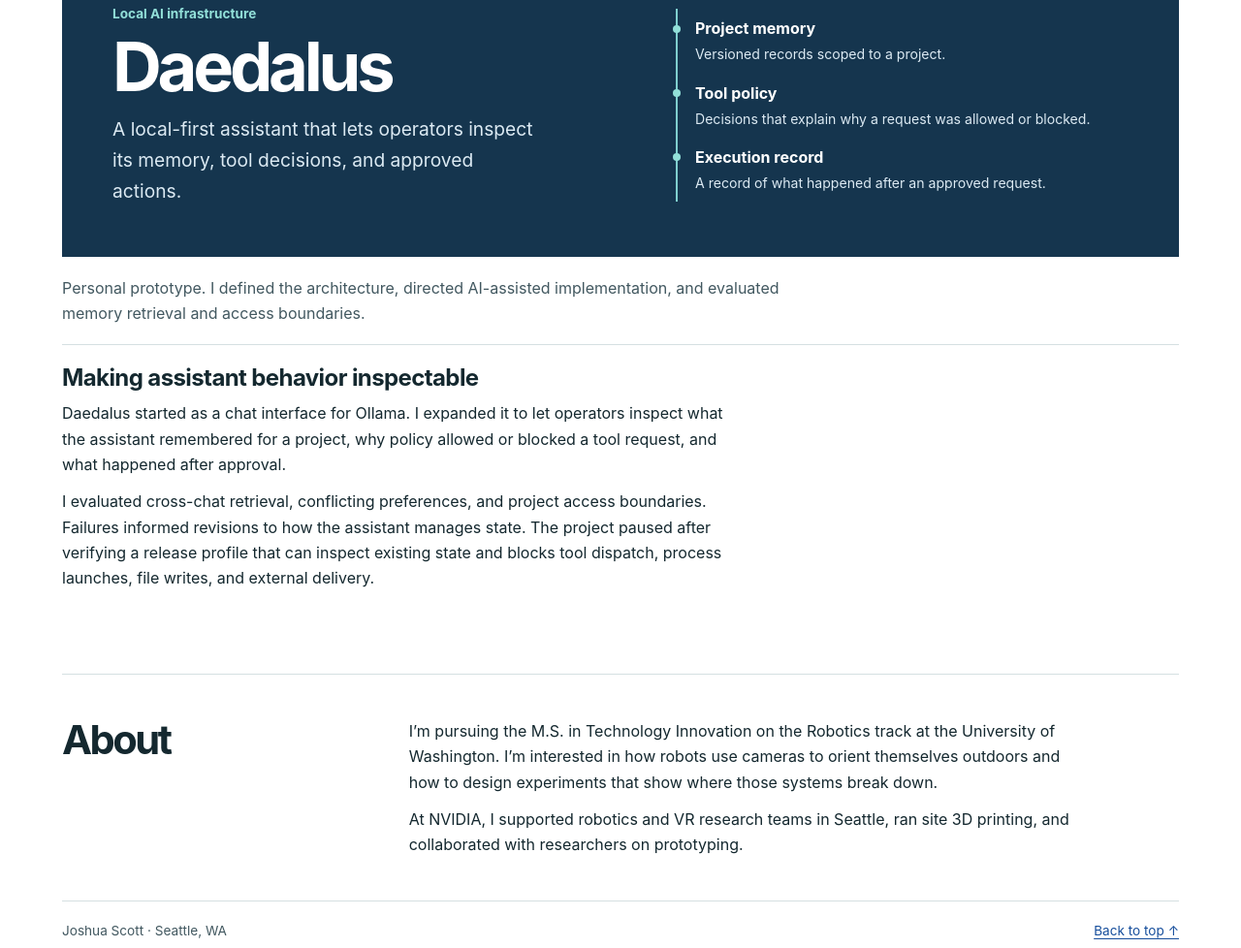
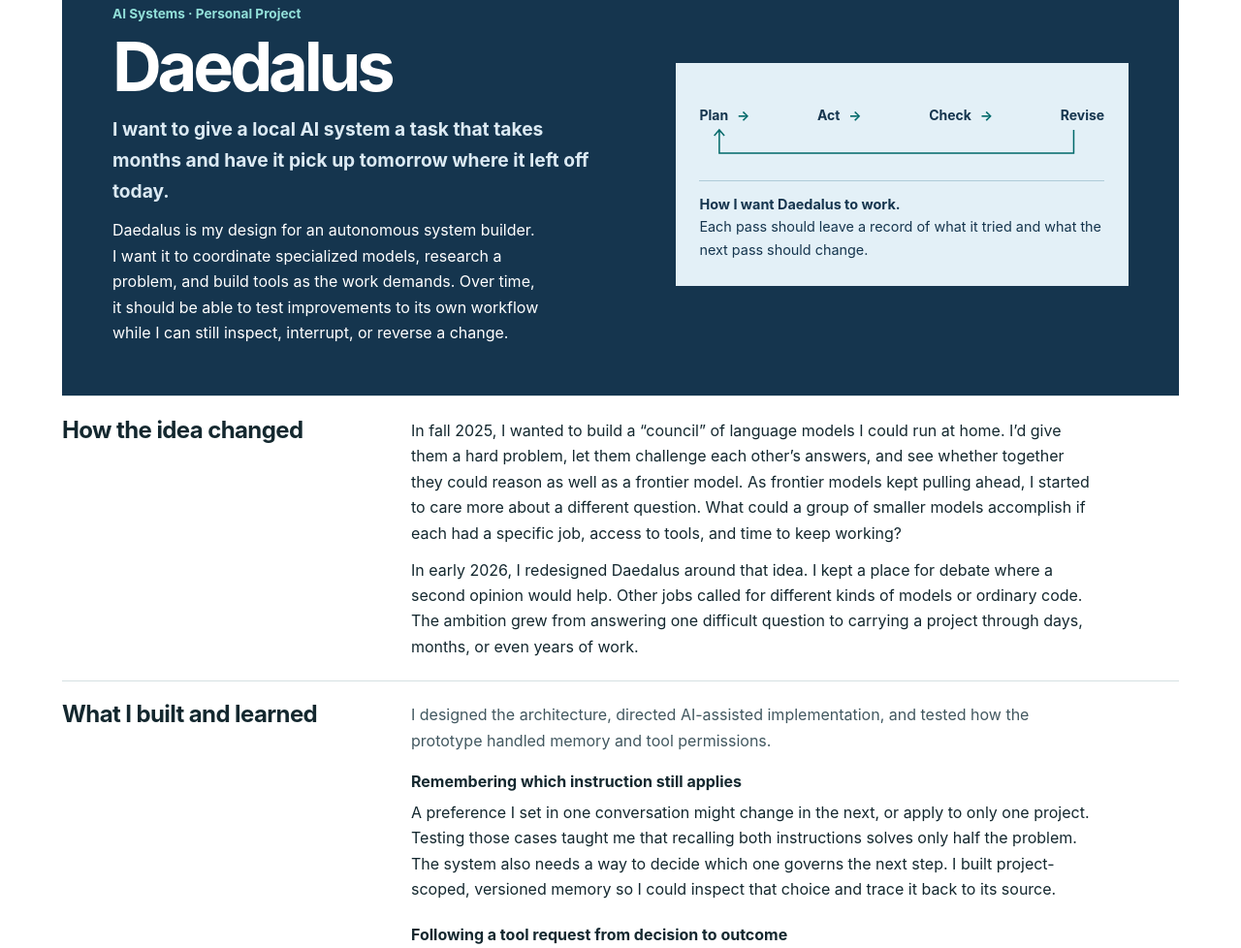
Before and after one commit to joshuarscott/joshuarscott.github.io, a plain HTML site: page index.html in a window 1280 px wide. Shown: the part 1822-2800 px from the top of the page at 97% size. Drawn offline with Linux system fonts and the light colour scheme.

Commit message:
Revise Daedalus portfolio as a personal engineering project

```diff
--- a/index.html
+++ b/index.html
@@ -3,7 +3,7 @@
 <head>
 <meta charset="utf-8">
 <meta name="viewport" content="width=device-width, initial-scale=1">
-<meta name="description" content="Joshua Scott's technical portfolio, featuring SunCompass computer vision research and Daedalus local AI infrastructure.">
+<meta name="description" content="Joshua Scott's technical portfolio, featuring SunCompass computer vision research and Daedalus, a local autonomous system builder.">
 <title>Joshua Scott · Robotics and AI</title>
 <style>
 :root {
@@ -55,15 +55,13 @@ img { display: block; max-width: 100%; height: auto; }
 .category { font-size: .85rem; font-weight: 650; }
 .daedalus .category { color: #92e0d9; }
 .case-head h2 { margin: .25rem 0 .7rem; }
-.case-head .summary { font-size: clamp(1rem, 2.1vw, 1.2rem); max-width: 36ch; }
+.case-head .summary { font-size: clamp(1rem, 2.1vw, 1.2rem); max-width: 42ch; font-weight: 650; }
 .daedalus .summary { color: #dceaf3; }
 .case-head a { display: inline-block; color: inherit; margin-top: .95rem; font-weight: 650; }
-.suncompass .case-head .summary { max-width: 42ch; font-weight: 650; }
-.suncompass .purpose { max-width: 44ch; margin-top: .7rem; }
-.sun-reference {
-  background: #fff4d5;
-  padding: clamp(.85rem, 2.7vw, 1.55rem);
-}
+.case-head .purpose { max-width: 44ch; margin-top: .7rem; }
+.project-reference { padding: clamp(.85rem, 2.7vw, 1.55rem); }
+.sun-reference { background: #fff4d5; }
+.daedalus-reference { background: #e3f0f7; color: #15354e; }
 .reference-diagram {
   position: relative;
   isolation: isolate;
@@ -124,24 +122,20 @@ img { display: block; max-width: 100%; height: auto; }
   font-size: .82rem;
   font-weight: 650;
 }
-.sun-reference figcaption {
+.project-reference figcaption {
   margin-top: .7rem;
   padding-top: .7rem;
   border-top: 1px solid #d8bd82;
   font-size: .9rem;
 }
-.sun-reference figcaption strong { display: block; }
+.project-reference figcaption strong { display: block; }
+.daedalus-reference figcaption { border-color: #afcbd8; }
 .project-role { max-width: 77ch; color: var(--muted); margin: 1.15rem 0; }
-.study { display: grid; grid-template-columns: minmax(0, 1.2fr) minmax(0, .8fr); align-items: start; gap: 1.2rem 2.7rem; padding-block: 1.35rem; border-top: 1px solid var(--line); }
-.study h3 { margin-bottom: .6rem; }
+.study { display: grid; grid-template-columns: minmax(0, .4fr) minmax(0, 1fr); align-items: start; gap: 1.2rem 2.7rem; padding-block: 1.35rem; border-top: 1px solid var(--line); }
+.study h3 { margin-bottom: 0; }
 .study p + p, .about-copy p + p { margin-top: .72rem; }
 .study p, .about-copy { max-width: 70ch; }
-.daedalus .study { grid-template-columns: minmax(0, 77ch); }
-.suncompass .study {
-  grid-template-columns: minmax(0, .4fr) minmax(0, 1fr);
-}
-.suncompass .study h3 { margin-bottom: 0; }
-.suncompass .project-role { margin: 0 0 1rem; }
+.study .project-role { margin: 0 0 1rem; }
 .experiment + .experiment { margin-top: 1.3rem; }
 .experiment h4 { margin: 0 0 .35rem; font-size: 1rem; }
 .experiment details {
@@ -160,18 +154,18 @@ img { display: block; max-width: 100%; height: auto; }
   cursor: pointer;
 }
 .experiment details p { padding-bottom: .75rem; font-size: .9rem; }
-.system { margin: 0; padding-left: 1.15rem; border-left: 2px solid #7fcfcf; }
-.system div { padding: .47rem 0; }
-.system dt { position: relative; font-weight: 700; }
-.system dt::before { content: ""; position: absolute; left: calc(-1.15rem - 5px); top: .58em; width: 8px; height: 8px; background: #92e0d9; border-radius: 50%; }
-.system dd { margin: .1rem 0 0; color: #dceaf3; font-size: .88rem; }
+.design-loop { padding: 1.1rem 0 .3rem; }
+.loop-steps { display: flex; justify-content: space-between; align-items: center; gap: .15rem; list-style: none; padding: 0; margin: 0; font-size: .875rem; font-weight: 650; }
+.loop-steps li { display: flex; align-items: center; gap: .15rem; }
+.loop-steps li:not(:last-child)::after { content: "→"; color: var(--teal); margin-left: clamp(0rem, .6vw, .4rem); }
+.loop-return { display: block; width: 100%; height: 2.5rem; color: var(--teal); }
 .about { display: grid; grid-template-columns: minmax(8rem, .4fr) minmax(0, 1fr); gap: 1rem 2.5rem; margin-top: clamp(2.1rem, 5vw, 4rem); padding-block: clamp(1.65rem, 4vw, 2.8rem); border-block: 1px solid var(--line); }
 .about h2 { font-size: clamp(1.9rem, 4vw, 2.6rem); }
 .footer { padding-block: 1.15rem; color: var(--muted); font-size: .85rem; }
 @media (max-width: 720px) {
-  .hero, .case-head, .study, .suncompass .study, .about { grid-template-columns: minmax(0, 1fr); }
+  .hero, .case-head, .study, .about { grid-template-columns: minmax(0, 1fr); }
   .contact { justify-self: start; }
-  .suncompass .study { gap: .7rem; }
+  .study { gap: .7rem; }
 }
 @media (max-width: 630px) {
   .topbar { gap: 0 1rem; }
@@ -201,7 +195,7 @@ img { display: block; max-width: 100%; height: auto; }
   <section class="hero" aria-labelledby="name">
     <div>
       <h1 id="name">Joshua Scott</h1>
-      <p class="lead">I’m a University of Washington robotics graduate student working on camera orientation from outdoor images and building tools to inspect local AI assistants.</p>
+      <p class="lead">I’m a University of Washington robotics graduate student working on camera orientation from outdoor images and designing a local AI system for long-running tasks.</p>
     </div>
     <div class="contact">
       <p>Seeking a Summer 2027 robotics internship</p>
@@ -220,7 +214,7 @@ img { display: block; max-width: 100%; height: auto; }
           <p class="purpose">Outdoor cameras can face different directions and share no landmarks. SunCompass explores whether the sun can give robots another way to tell how their cameras are oriented.</p>
           <a href="https://github.com/suncompass-org/suncompass">View SunCompass on GitHub <span aria-hidden="true">↗</span></a>
         </div>
-        <figure class="sun-reference">
+        <figure class="project-reference sun-reference">
           <div class="reference-diagram" aria-hidden="true">
             <span class="camera-view"></span>
             <span class="camera-view right"></span>
@@ -278,22 +272,55 @@ img { display: block; max-width: 100%; height: auto; }
     <section class="case daedalus" id="daedalus" aria-labelledby="daedalus-title">
       <div class="case-head">
         <div>
-          <p class="category">Local AI infrastructure</p>
+          <p class="category">AI Systems · Personal Project</p>
           <h2 id="daedalus-title">Daedalus</h2>
-          <p class="summary">A local-first assistant that lets operators inspect its memory, tool decisions, and approved actions.</p>
+          <p class="summary">I want to give a local AI system a task that takes months and have it pick up tomorrow where it left off today.</p>
+          <p class="purpose">Daedalus is my design for an autonomous system builder. I want it to coordinate specialized models, research a problem, and build tools as the work demands. Over time, it should be able to test improvements to its own workflow while I can still inspect, interrupt, or reverse a change.</p>
         </div>
-        <dl class="system">
-          <div><dt>Project memory</dt><dd>Versioned records scoped to a project.</dd></div>
-          <div><dt>Tool policy</dt><dd>Decisions that explain why a request was allowed or blocked.</dd></div>
-          <div><dt>Execution record</dt><dd>A record of what happened after an approved request.</dd></div>
-        </dl>
+        <figure class="project-reference daedalus-reference">
+          <div class="design-loop" role="img" aria-label="Plan, then Act, then Check, then Revise, and return to Plan.">
+            <ol class="loop-steps" aria-hidden="true">
+              <li>Plan</li><li>Act</li><li>Check</li><li>Revise</li>
+            </ol>
+            <svg class="loop-return" viewBox="0 0 400 40" preserveAspectRatio="none" aria-hidden="true" focusable="false">
+              <path d="M 370 4 V 28 H 20 V 4 M 15 10 L 20 4 L 25 10" fill="none" stroke="currentColor" stroke-width="1.5" vector-effect="non-scaling-stroke" />
+            </svg>
+          </div>
+          <figcaption>
+            <strong>How I want Daedalus to work.</strong>
+            Each pass should leave a record of what it tried and what the next pass should change.
+          </figcaption>
+        </figure>
       </div>
-      <p class="project-role">Personal prototype. I defined the architecture, directed AI-assisted implementation, and evaluated memory retrieval and access boundaries.</p>
+
       <div class="study">
+        <h3>How the idea changed</h3>
         <div>
-          <h3>Making assistant behavior inspectable</h3>
-          <p>Daedalus started as a chat interface for Ollama. I expanded it to let operators inspect what the assistant remembered for a project, why policy allowed or blocked a tool request, and what happened after approval.</p>
-          <p>I evaluated cross-chat retrieval, conflicting preferences, and project access boundaries. Failures informed revisions to how the assistant manages state. The project paused after verifying a release profile that can inspect existing state and blocks tool dispatch, process launches, file writes, and external delivery.</p>
+          <p>In fall 2025, I wanted to build a “council” of language models I could run at home. I’d give them a hard problem, let them challenge each other’s answers, and see whether together they could reason as well as a frontier model. As frontier models kept pulling ahead, I started to care more about a different question. What could a group of smaller models accomplish if each had a specific job, access to tools, and time to keep working?</p>
+          <p>In early 2026, I redesigned Daedalus around that idea. I kept a place for debate where a second opinion would help. Other jobs called for different kinds of models or ordinary code. The ambition grew from answering one difficult question to carrying a project through days, months, or even years of work.</p>
+        </div>
+      </div>
+
+      <div class="study">
+        <h3>What I built and learned</h3>
+        <div>
+          <p class="project-role">I designed the architecture, directed AI-assisted implementation, and tested how the prototype handled memory and tool permissions.</p>
+          <div class="experiment">
+            <h4>Remembering which instruction still applies</h4>
+            <p>A preference I set in one conversation might change in the next, or apply to only one project. Testing those cases taught me that recalling both instructions solves only half the problem. The system also needs a way to decide which one governs the next step. I built project-scoped, versioned memory so I could inspect that choice and trace it back to its source.</p>
+          </div>
+          <div class="experiment">
+            <h4>Following a tool request from decision to outcome</h4>
+            <p>An approval tells me a tool was allowed to run. If I come back a week later, I also need to know whether it ran and what happened. I built separate records for the permission decision and the outcome. Development paused with a prototype that lets me inspect those records. That work gave me a concrete requirement for longer runs: I need to be able to reconstruct what happened before I can trust the system to take the next step.</p>
+          </div>
+        </div>
+      </div>
+
+      <div class="study">
+        <h3>First planned application</h3>
+        <div>
+          <p>The first job I’d give Daedalus is to build and test trading strategies continuously. Take an earnings surprise: do other stocks in the same industry tend to react later? One model could propose a rule, another could challenge its assumptions, and a simulator could replay historical data using only what was known at each decision. A promising rule could then move into equities paper trading on a platform such as Webull.</p>
+          <p>What interests me is what happens on the next pass. If a rule fails, can Daedalus trace the result back to the original idea, revise it, and design a better test? The prototype already includes a small paper-trading workbench with synthetic data. The continuous research and paper-trading cycle is the goal for a future build.</p>
         </div>
       </div>
     </section>
```
